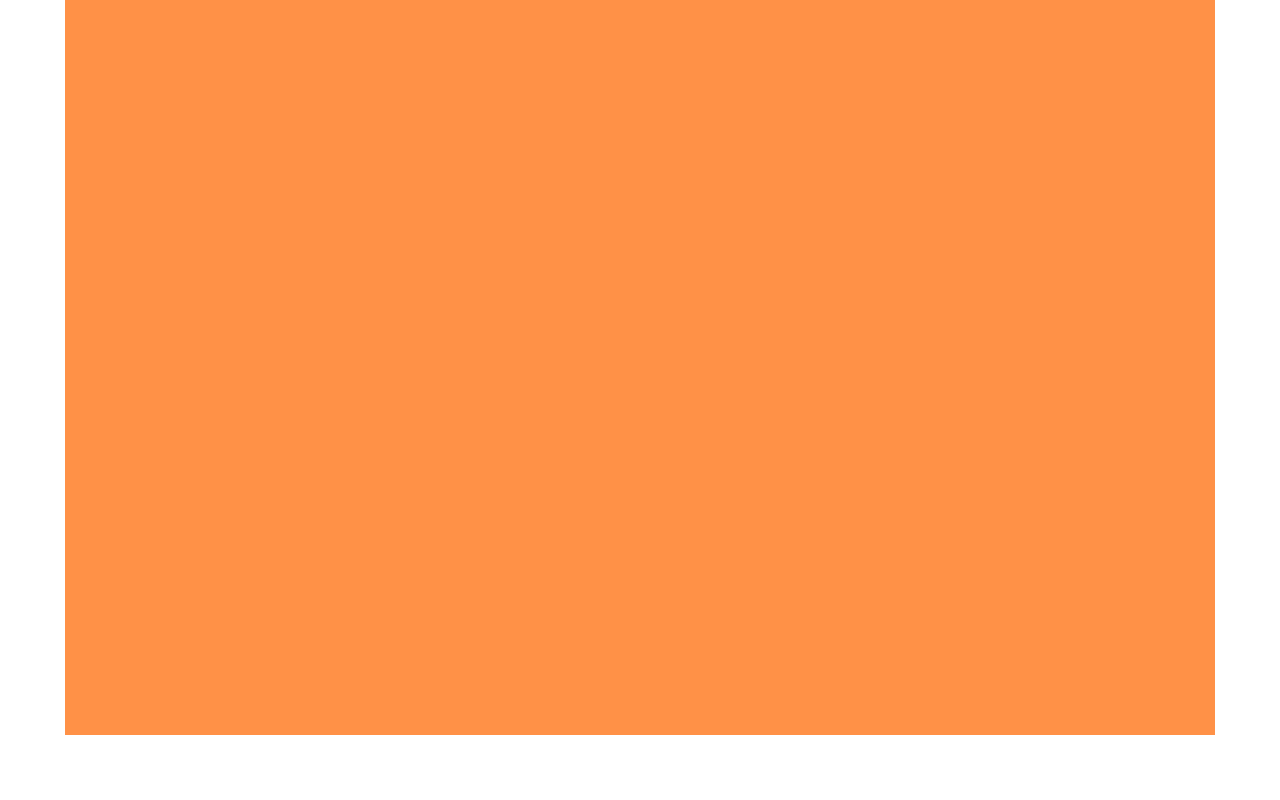
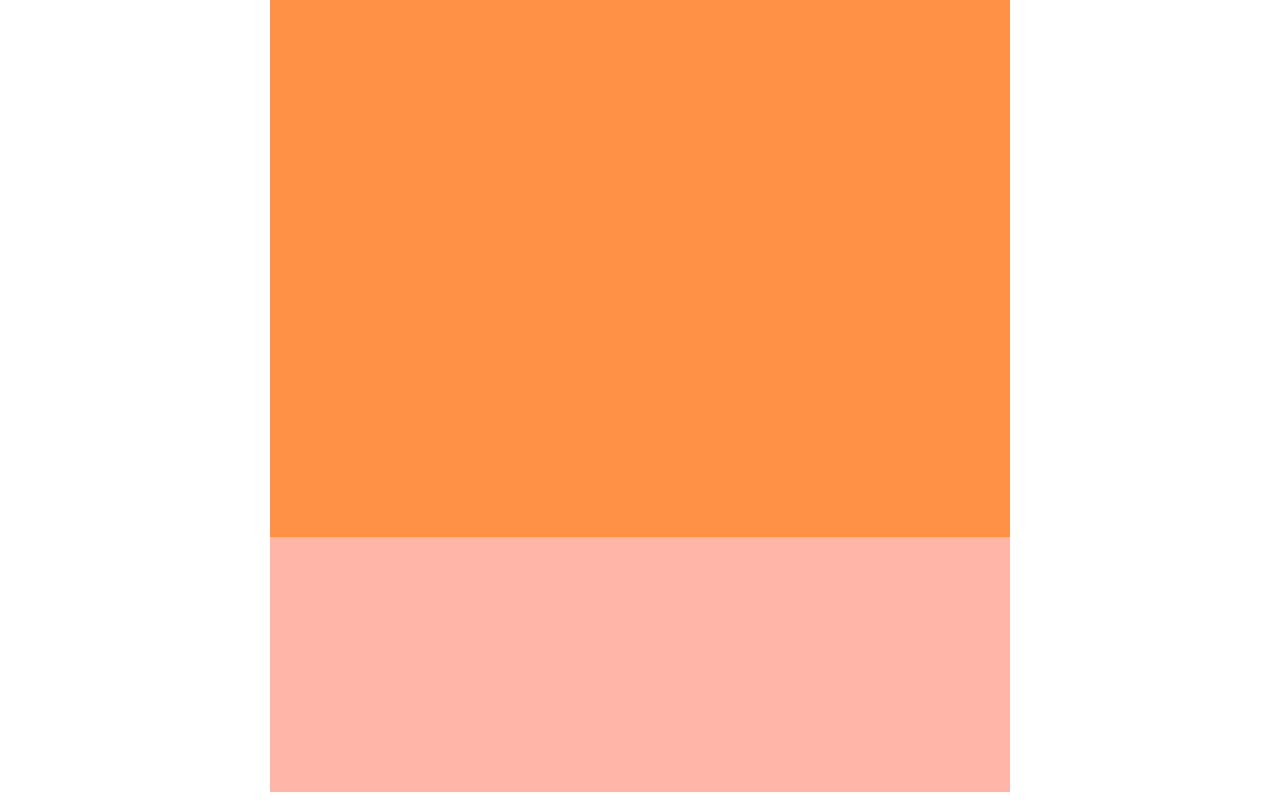
Before and after one commit to paigewilliams/99-percent-invisible, an Angular app: page / in a window 1280 px wide. Shown: the part 2073-2873 px from the top of the page. Before the commit the page ends 2816 px from the top, so only its background shows below. Built offline with nearby package versions, Linux system fonts and the light colour scheme.

Commit message:
Add styling to category component.

```diff
--- a/src/app/app.component.html
+++ b/src/app/app.component.html
@@ -1,3 +1,4 @@
 <app-nav></app-nav>
 <app-featured></app-featured>
 <app-body></app-body>
+<app-category></app-category>
--- a/src/app/body/body.component.css
+++ b/src/app/body/body.component.css
@@ -1,6 +1,6 @@
 .body {
-  width: 1130px;
-  height: 2198px;
+  width: 720px;
+  height: 2000px;
   margin-left: auto;
   margin-right: auto;
   padding-top: 0px;
--- a/src/app/category/category.component.css
+++ b/src/app/category/category.component.css
@@ -0,0 +1,9 @@
+.category {
+  margin-left: auto;
+  margin-right: auto;
+  padding: 0 10px;
+  display: block;
+  height: 255px;
+  width: 720px;
+  background-color: #ffb6a9;
+}
--- a/src/app/category/category.component.html
+++ b/src/app/category/category.component.html
@@ -1,3 +1,3 @@
-<p>
-  category works!
-</p>
+<div class="category">
+
+</div>
--- a/src/app/category/category.component.ts
+++ b/src/app/category/category.component.ts
@@ -5,11 +5,7 @@ import { Component, OnInit } from '@angular/core';
   templateUrl: './category.component.html',
   styleUrls: ['./category.component.css']
 })
-export class CategoryComponent implements OnInit {
+export class CategoryComponent {
 
-  constructor() { }
-
-  ngOnInit() {
-  }
 
 }
```
